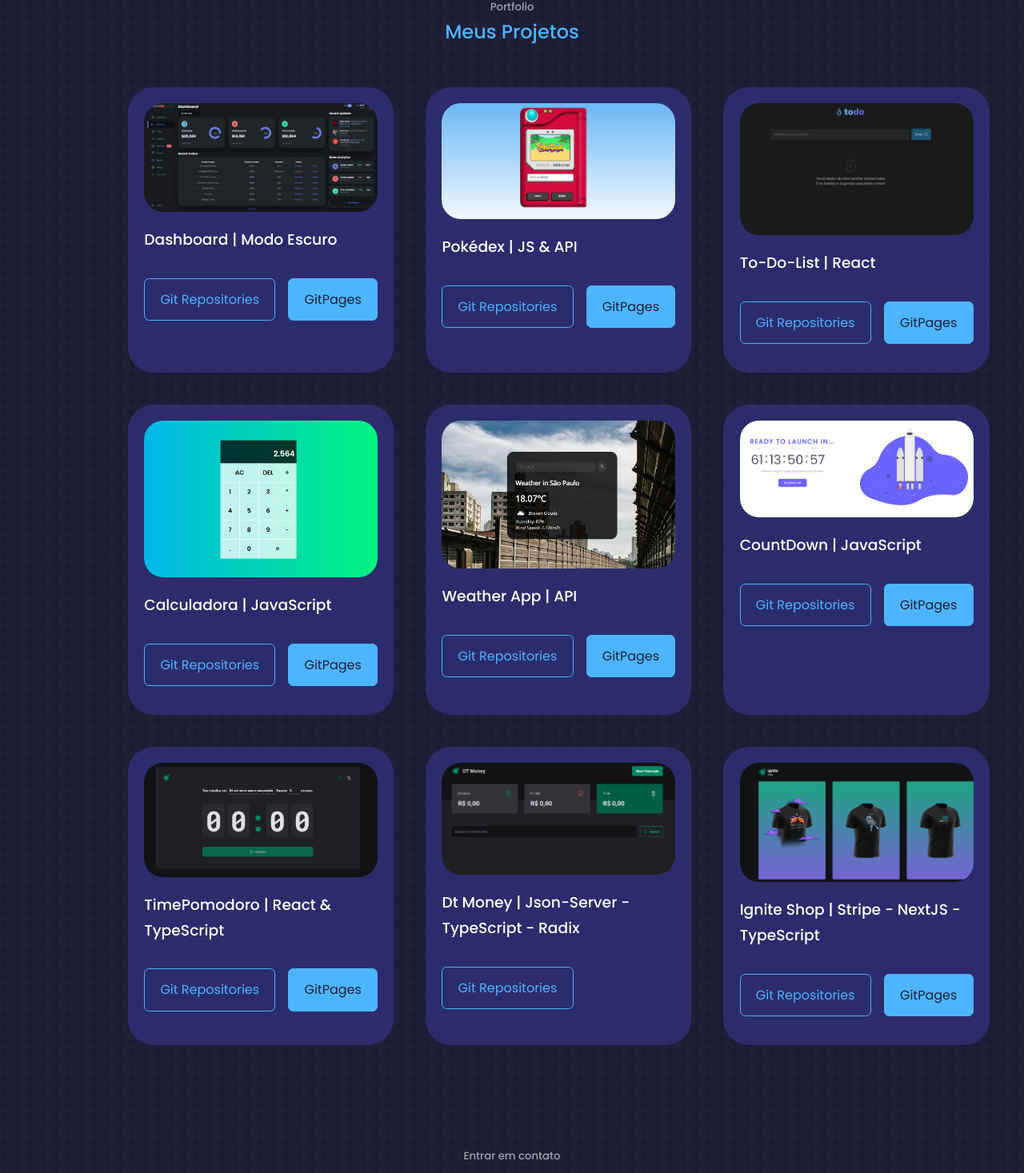
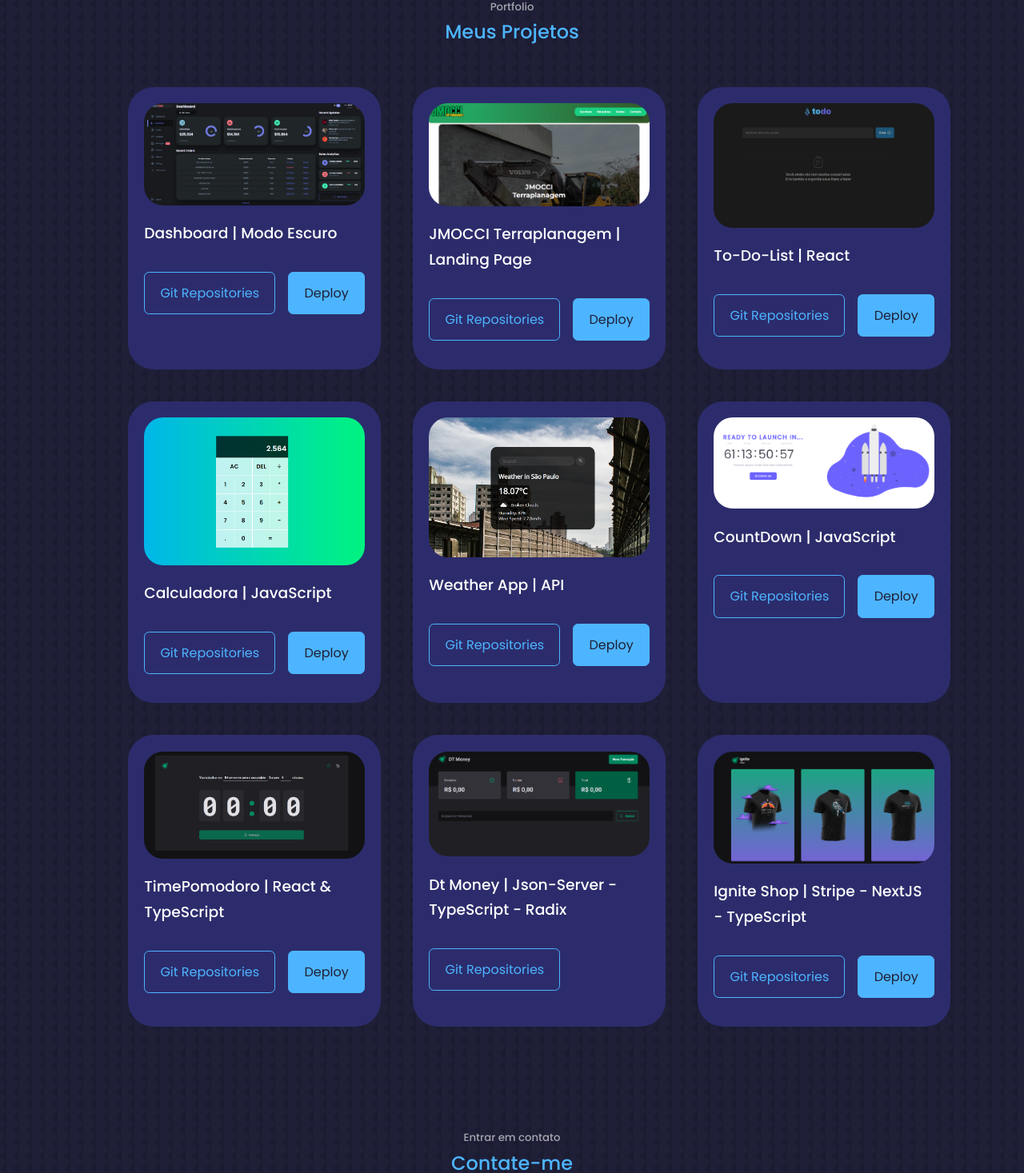
Before and after one commit to AlmirJrDev/React-Almir-Portfolio, a React (Create React App) app: page / in a window 1280 px wide. Shown: the part 2931-4398 px from the top of the page at 80% size. Built offline with nearby package versions, Linux system fonts and the light colour scheme.

Commit message:
change: trade pokedex for JMOCCI Terraplanagem LandingPages

```diff
--- a/src/components/portfolio/Portfolio.jsx
+++ b/src/components/portfolio/Portfolio.jsx
@@ -1,7 +1,7 @@
 import React from 'react'
 import './portfolio.css'
 import IMG1 from '../../assets/Dask Dark Pc.png'
-import IMG2 from '../../assets/pokedex.png'
+import IMG2 from '../../assets/jmoccilandingpage.png'
 import IMG3 from '../../assets/TodoList.png'
 import IMG4 from '../../assets/calculadora.png'
 import IMG5 from '../../assets/weatherapp.png'
@@ -24,17 +24,17 @@ const Portfolio = () => {
            <h3>Dashboard | Modo Escuro</h3>
            <div className="portfolio__item-cta">
            <a href="https://github.com/AlmirJrDev/Dash" className='btn' target={'_blank'}>Git Repositories</a>
-           <a href="https://almirjrdev.github.io/Dash/" className='btn btn-primary' target={'_blank'}>GitPages</a>
+           <a href="https://almirjrdev.github.io/Dash/" className='btn btn-primary' target={'_blank'}>Deploy</a>
            </div>
         </article>
         <article className='portfolio__item'>
           <div className="portfolio__item-image">
             <img src={IMG2} alt="" />
           </div>
-           <h3>Pokédex | JS & API</h3>
+           <h3>JMOCCI Terraplanagem | Landing Page</h3>
            <div className="portfolio__item-cta">
-           <a href="https://github.com/AlmirJrDev/Pok-dex" className='btn' target={'_blank'}>Git Repositories</a>
-           <a href="https://almirjrdev.github.io/Pok-dex/" className='btn btn-primary' target={'_blank'}>GitPages</a>
+           <a href="https://github.com/AlmirJrDev/JMOCCITERRAPLANAGEM" className='btn' target={'_blank'}>Git Repositories</a>
+           <a href="https://jmocciterraplanagem.vercel.app/" className='btn btn-primary' target={'_blank'}>Deploy</a>
            </div>
         </article>
         <article className='portfolio__item'>
@@ -44,7 +44,7 @@ const Portfolio = () => {
            <h3>To-Do-List | React</h3>
            <div className="portfolio__item-cta">
            <a href="https://github.com/AlmirJrDev/ToDoListRocketseat" className='btn' target={'_blank'}>Git Repositories</a>
-           <a href="https://to-do-list-rocketseat-ten.vercel.app/" className='btn btn-primary' target={'_blank'}>GitPages</a>
+           <a href="https://to-do-list-rocketseat-ten.vercel.app/" className='btn btn-primary' target={'_blank'}>Deploy</a>
            </div>
         </article>
         <article className='portfolio__item'>
@@ -54,7 +54,7 @@ const Portfolio = () => {
            <h3>Calculadora | JavaScript</h3>
            <div className="portfolio__item-cta">
            <a href="https://github.com/AlmirJrDev/Calculator" className='btn' target={'_blank'}>Git Repositories</a>
-           <a href="https://almirjrdev.github.io/Calculator/" className='btn btn-primary' target={'_blank'}>GitPages</a>
+           <a href="https://almirjrdev.github.io/Calculator/" className='btn btn-primary' target={'_blank'}>Deploy</a>
            </div>
         </article>
         <article className='portfolio__item'>
@@ -64,7 +64,7 @@ const Portfolio = () => {
            <h3>Weather App | API</h3>
            <div className="portfolio__item-cta">
            <a href="https://github.com/AlmirJrDev/Weather-App" className='btn' target={'_blank'}>Git Repositories</a>
-           <a href="https://almirjrdev.github.io/Weather-App/" className='btn btn-primary' target={'_blank'}>GitPages</a>
+           <a href="https://almirjrdev.github.io/Weather-App/" className='btn btn-primary' target={'_blank'}>Deploy</a>
            </div>
         </article>
         <article className='portfolio__item'>
@@ -74,7 +74,7 @@ const Portfolio = () => {
            <h3>CountDown | JavaScript</h3>
            <div className="portfolio__item-cta">
            <a href="https://github.com/AlmirJrDev/Countdown" className='btn' target={'_blank'}>Git Repositories</a>
-           <a href="https://almirjrdev.github.io/Countdown/" className='btn btn-primary' target={'_blank'}>GitPages</a>
+           <a href="https://almirjrdev.github.io/Countdown/" className='btn btn-primary' target={'_blank'}>Deploy</a>
           </div>
         </article>
         <article className='portfolio__item'>
@@ -84,7 +84,7 @@ const Portfolio = () => {
            <h3>TimePomodoro | React & TypeScript</h3>
            <div className="portfolio__item-cta">
            <a href="https://github.com/AlmirJrDev/TimePomodoro" className='btn' target={'_blank'}>Git Repositories</a>
-           <a href="https://time-pomodoro.vercel.app/" className='btn btn-primary' target={'_blank'}>GitPages</a>
+           <a href="https://time-pomodoro.vercel.app/" className='btn btn-primary' target={'_blank'}>Deploy</a>
           </div>
         </article>
         <article className='portfolio__item'>
@@ -104,7 +104,7 @@ const Portfolio = () => {
            <h3>Ignite Shop | Stripe - NextJS - TypeScript</h3>
            <div className="portfolio__item-cta">
            <a href="https://github.com/AlmirJrDev/Ignite-Shop" className='btn' target={'_blank'}>Git Repositories</a>
-           <a href="https://ignite-shop-almirjrdev.vercel.app/" className='btn btn-primary' target={'_blank'}>GitPages</a>
+           <a href="https://ignite-shop-almirjrdev.vercel.app/" className='btn btn-primary' target={'_blank'}>Deploy</a>
           </div>
         </article>
       </div>
```
Also changed, not shown: src/assets/jmoccilandingpage.png (added).
